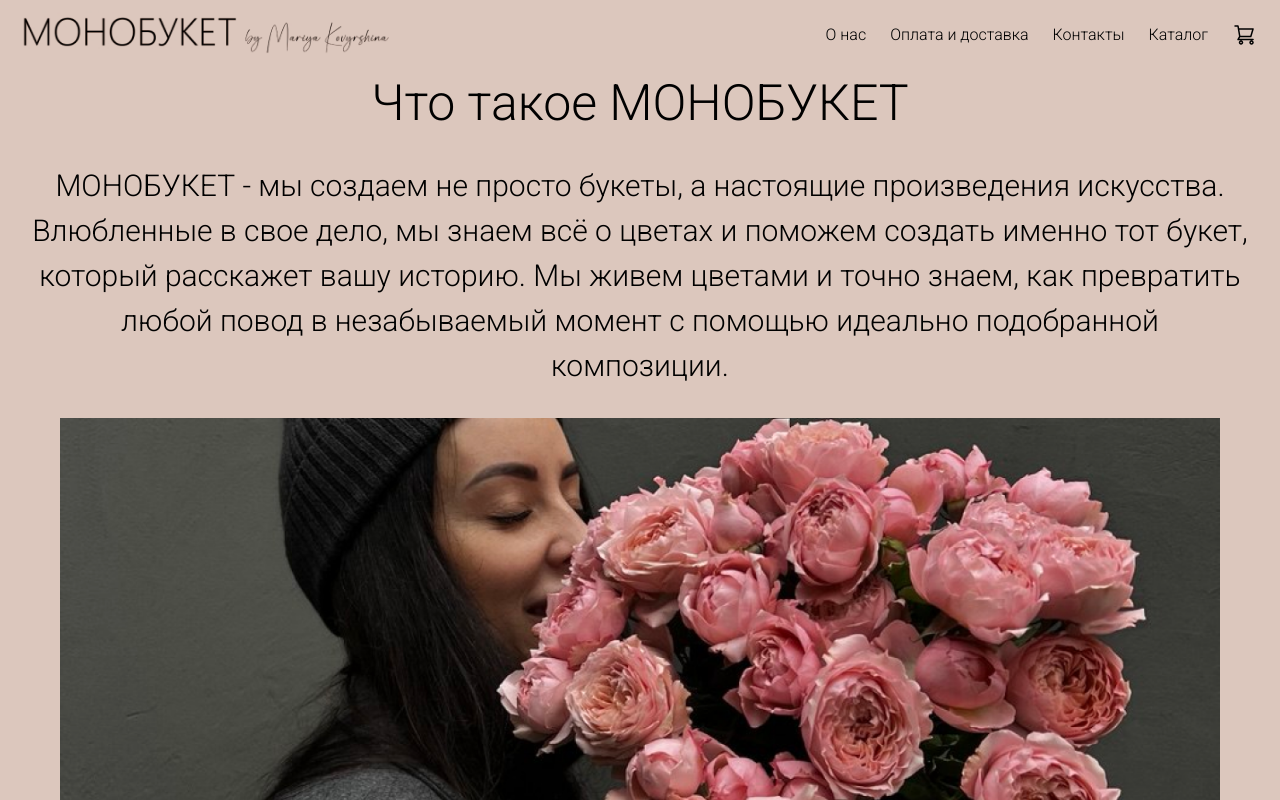
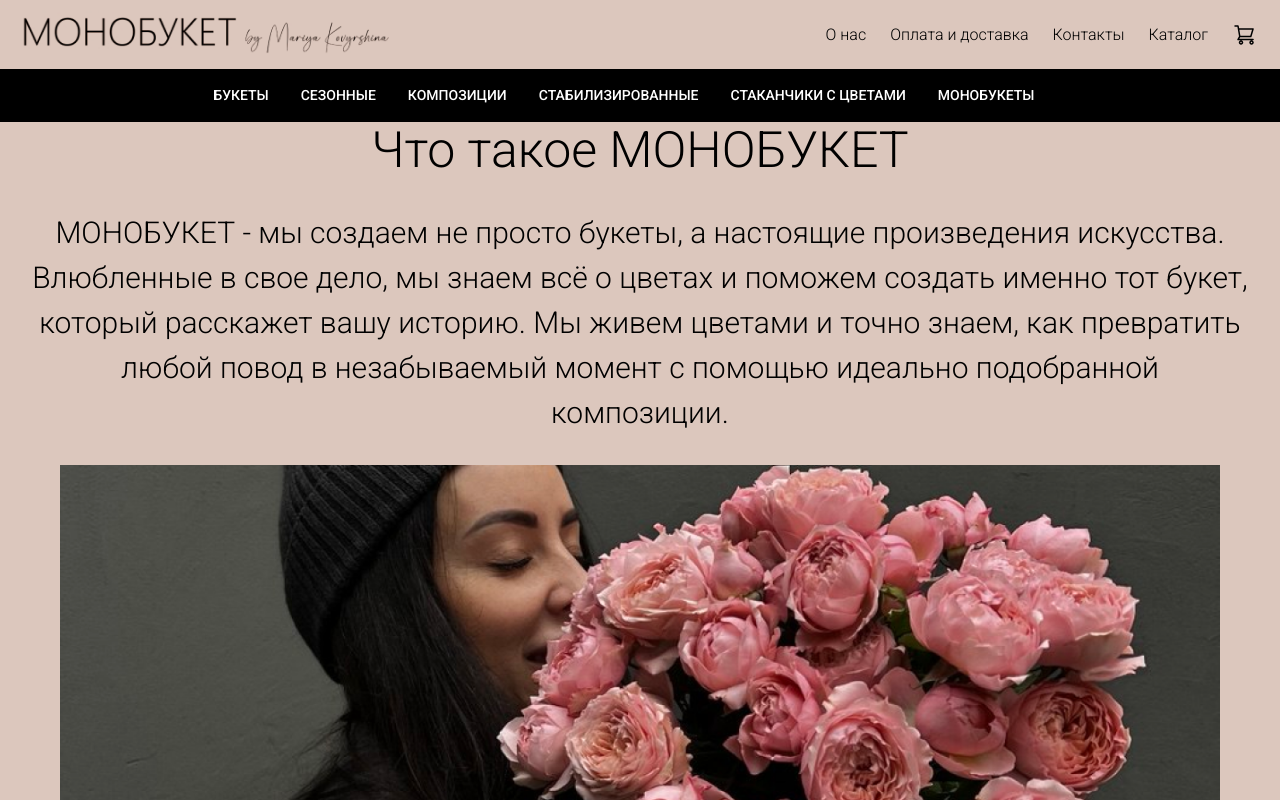
Before and after one commit to SashaBazh/Site-Shop_Monobuket, a React (Vite) app: page /about in a window 1280 px wide. Shown: the top 800 px of the page. Built offline with nearby package versions, Linux system fonts and the light colour scheme.

Commit message:
subheaderTOP

```diff
--- a/src/components/Header/SubHeader.styles.ts
+++ b/src/components/Header/SubHeader.styles.ts
@@ -2,18 +2,33 @@ import { styled } from "@mui/material/styles";
 import { Box, Select } from "@mui/material";
 
 export const SubHeaderContainer = styled(Box)(({ theme }) => ({
+  position: "fixed",
+  top: "69px", // Дефолтное значение для десктопа
+  left: 0,
+  width: "100%",
+  zIndex: 999,
   display: "flex",
   justifyContent: "center",
   alignItems: "center",
   gap: theme.spacing(4),
   padding: theme.spacing(1, 2),
   backgroundColor: "#000000",
+  transition: "top 0.3s ease", // Плавное изменение положения при адаптации
+  [theme.breakpoints.down("lg")]: {
+    top: "69px", // Для планшетов (до lg)
+  },
   [theme.breakpoints.down("md")]: {
     flexDirection: "column",
     alignItems: "center",
     gap: theme.spacing(2),
+    top: "69px", // Для мобильных устройств (до md)
+  },
+  [theme.breakpoints.down("sm")]: {
+    top: "55px",
   },
 }));
+
+
 
 export const ButtonWrapper = styled(Box)(({ theme }) => ({
   display: "flex",
--- a/src/components/ProductDetail/ProductDetailPage.styles.ts
+++ b/src/components/ProductDetail/ProductDetailPage.styles.ts
@@ -12,7 +12,10 @@ export const ProductContainer = styled(Box)(({ theme }) => ({
   paddingLeft: "5%",
   paddingRight: "5%",
   maxWidth: "1200px",
-  margin: "0 auto",
+  margin: '120px 0 0 0',
+  "@media (max-width: 900px)": {
+    margin: '110px 0 0 0',
+  },
 }));
 
 export const ImageContainer = styled(Box)(({ theme }) => ({
--- a/src/components/Slider/SliderSection.styles.ts
+++ b/src/components/Slider/SliderSection.styles.ts
@@ -6,12 +6,15 @@ export const SliderContainer = styled(Box)({
   overflow: "hidden",
   width: "100%",
   height: "75vh",
+  top: 120,
   "@media (max-width: 900px)": {
     height: "60vh",
+    top: 110,
   },
   "@media (max-width: 600px)": {
     height: "40vh",
   },
+
 });
 
 export const ArrowButton = styled(IconButton)({
--- a/src/pages/AboutUsPage/AboutUsPage.styles.ts
+++ b/src/pages/AboutUsPage/AboutUsPage.styles.ts
@@ -4,7 +4,10 @@ import { Box, Typography } from '@mui/material';
 export const AboutContainer = styled(Box)({
   width: '100%',
   textAlign: 'center',
-  margin: '0',
+  margin: '120px 0 0 0',
+  "@media (max-width: 600px)": {
+    margin: '110px 0 0 0',
+  },
 });
 
 export const PageWrapper = styled(Box)({
--- a/src/pages/AboutUsPage/AboutUsPage.tsx
+++ b/src/pages/AboutUsPage/AboutUsPage.tsx
@@ -5,7 +5,6 @@ import SubHeader from '../../components/Header/SubHeader';
 import Footer from '../../components/Footer/Footer';
 import {
   AboutContainer,
-  PageWrapper,
   AboutImage,
   AboutImage1,
   CircleItem,
@@ -19,28 +18,16 @@ import { motion } from 'framer-motion';
 import { useInView } from 'react-intersection-observer';
 
 const AboutUsPage: React.FC = () => {
-  const { ref: sectionRef1, inView: inViewSection1 } = useInView({ triggerOnce: true, threshold: 0.5 });
   const { ref: sectionRef2, inView: inViewSection2 } = useInView({ triggerOnce: true, threshold: 0.5 });
 
   return (
-    <PageWrapper>
-      <MainHeader />
-      <SubHeader />
-
-      <AboutContainer>
+      <><MainHeader /><SubHeader /><AboutContainer>
       <ContentWrapper>
-          <motion.div
-            ref={sectionRef1}
-            initial={{ opacity: 0, y: 50 }}
-            animate={{ opacity: inViewSection1 ? 1 : 0, y: inViewSection1 ? 0 : 50 }}
-            transition={{ duration: 1 }}
-          >
         <SectionTitle variant="h2">Что такое МОНОБУКЕТ</SectionTitle>
         <MainText>
           МОНОБУКЕТ - мы создаем не просто букеты, а настоящие произведения искусства. Влюбленные в свое дело, мы знаем всё о цветах и поможем создать именно тот букет, который расскажет вашу историю. Мы живем цветами и точно знаем, как превратить любой повод в незабываемый момент с помощью идеально подобранной композиции.
         </MainText>
         <AboutImage src="/assets/images/about_image1.jpg" alt="about_image1" />
-          </motion.div>
       </ContentWrapper>
 
       <ContentWrapper>
@@ -82,10 +69,7 @@ const AboutUsPage: React.FC = () => {
         </MainText>
         <AboutImage1 src="/assets/images/about_image3.jpg" alt="about_image3" />
       </ContentWrapper>
-      </AboutContainer>
-
-      <Footer />
-    </PageWrapper>
+    </AboutContainer><Footer /></>
   );
 };
 
--- a/src/pages/Cart/CartPage.styles.ts
+++ b/src/pages/Cart/CartPage.styles.ts
@@ -10,6 +10,10 @@ export const CartContainer = styled(Box)(({ theme }) => ({
   fontFamily: "'Roboto', sans-serif",
   [theme.breakpoints.down("sm")]: {
     padding: theme.spacing(2),
+  },
+  margin: '120px 0 0 0',
+  "@media (max-width: 900px)": {
+    margin: '110px 0 0 0',
   },
 }));
 
--- a/src/pages/CatalogPage/CatalogPage.styles.ts
+++ b/src/pages/CatalogPage/CatalogPage.styles.ts
@@ -7,6 +7,10 @@ export const CatalogContainer = styled(Box)(({ theme }) => ({
   padding: theme.spacing(4, 2),
   [theme.breakpoints.up("lg")]: {
     padding: theme.spacing(4, 6),
+  },
+  margin: '120px 0 0 0',
+  "@media (max-width: 900px)": {
+    margin: '110px 0 0 0',
   },
 }));
 
--- a/src/pages/ContactsPage/ContactsPage.styles.ts
+++ b/src/pages/ContactsPage/ContactsPage.styles.ts
@@ -24,6 +24,10 @@ export const PageContainer = styled(Box)(() => ({
   width: "100%",
   minHeight: "100vh",
   overflowX: "hidden",
+  margin: '120px 0 0 0',
+  "@media (max-width: 600px)": {
+    margin: '110px 0 0 0',
+  },
 }));
 
 export const ContactContainer = styled(Box)(({ theme }) => ({
--- a/src/pages/PaymentDeliveryPage/PaymentDeliveryPage.styles.ts
+++ b/src/pages/PaymentDeliveryPage/PaymentDeliveryPage.styles.ts
@@ -71,12 +71,13 @@ export const SectionTitle = styled(Typography)(({ theme }) => ({
 export const SectionTitle1 = styled(Typography)(({ theme }) => ({
   fontSize: "50px",
   fontWeight: 200,
-  margin: theme.spacing(1, 0),
   color: theme.palette.primary.main,
   paddingBottom: theme.spacing(1),
+  margin: '120px 0 0 0',
   [theme.breakpoints.down("sm")]: {
     fontSize: "40px",
   },
+
 }));
 
 export const Image = styled("img")(({ theme }) => ({
```
Lines whose indentation alone changed are shown as unchanged.
